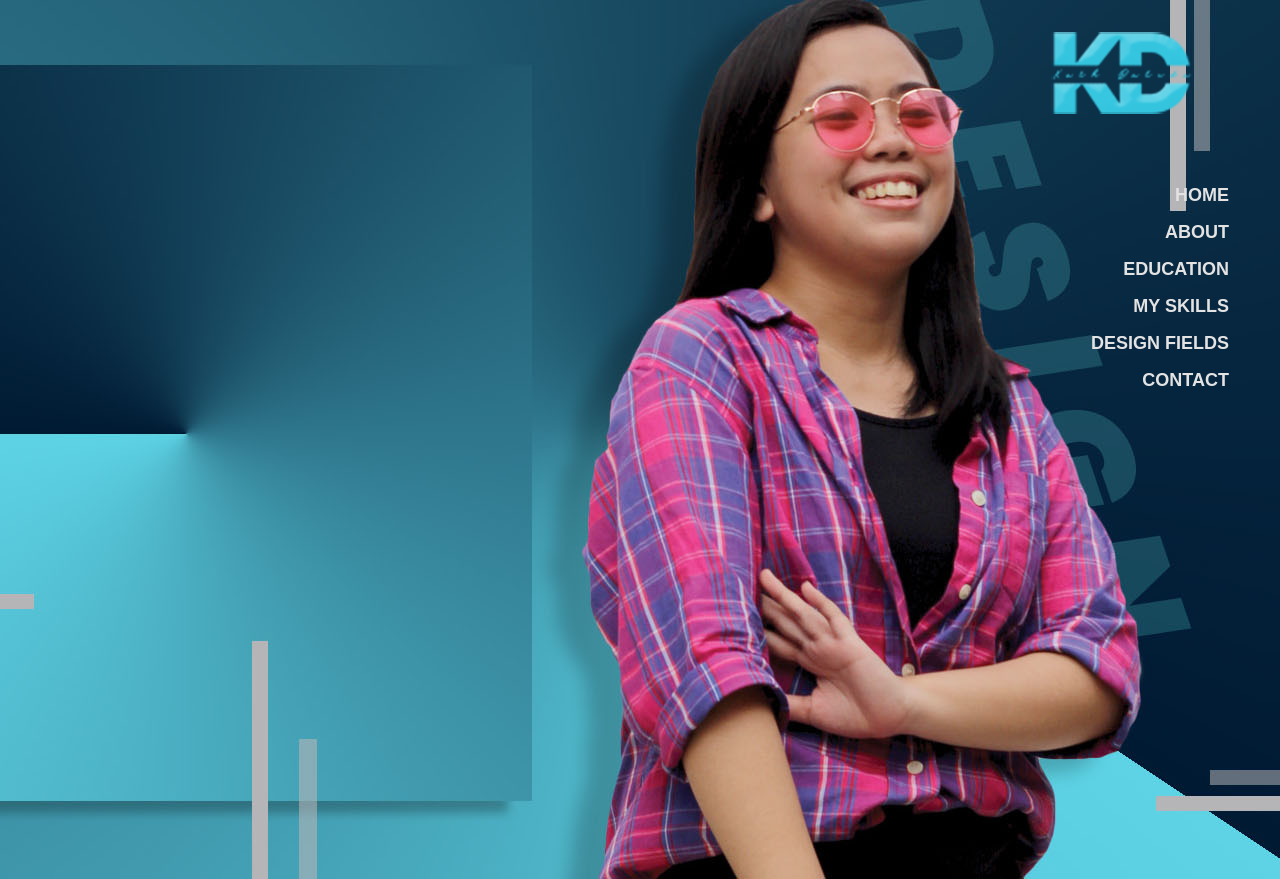
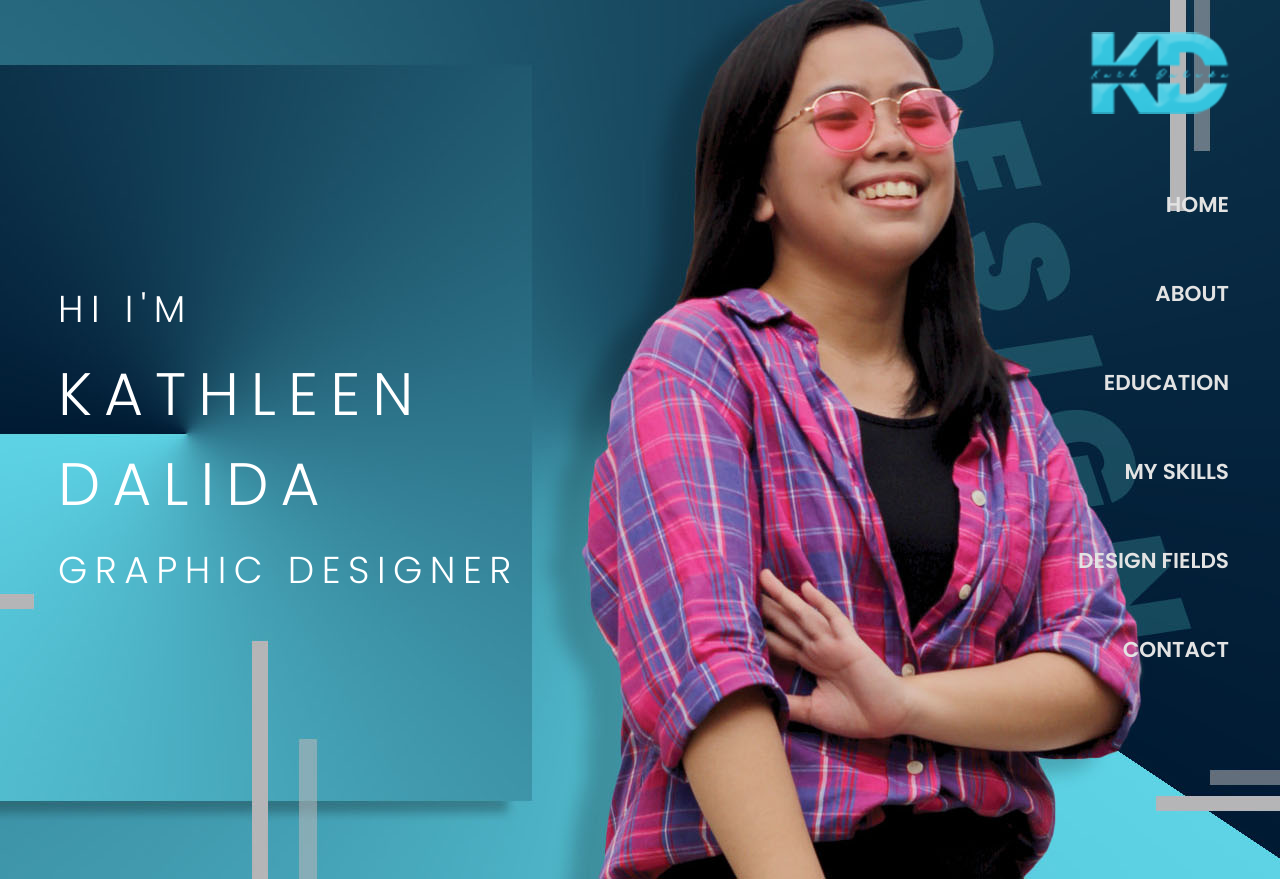
Before and after one commit to giovictor/kathleen-dalida-profile, a Gatsby site: page / in a window 1280 px wide. Built offline with nearby package versions, Linux system fonts and the light colour scheme; Gatsby itself is replaced by a stand-in of ours.

Commit message:
Done with header component

```diff
--- a/gatsby-config.js
+++ b/gatsby-config.js
@@ -1,8 +1,9 @@
 module.exports = {
   siteMetadata: {
-    title: `Gatsby Default Starter`,
-    description: `Kick off your next, great Gatsby project with this default starter. This barebones starter ships with the main Gatsby configuration files you might need.`,
-    author: `@gatsbyjs`,
+    title: `Kathleen Dalida Profile`,
+    firstname: `Kathleen`,
+    lastname:  `Dalida`,
+    job: `Graphic Designer`
   },
   plugins: [
     `gatsby-plugin-react-helmet`,
--- a/package.json
+++ b/package.json
@@ -16,7 +16,8 @@
     "prop-types": "^15.7.2",
     "react": "^16.8.6",
     "react-dom": "^16.8.6",
-    "react-helmet": "^5.2.1"
+    "react-helmet": "^5.2.1",
+    "react-reveal": "^1.2.2"
   },
   "devDependencies": {
     "prettier": "^1.18.2"
--- a/src/components/Header/header.js
+++ b/src/components/Header/header.js
@@ -1,10 +1,12 @@
 import React from "react"
+import Introduction from './introduction'
 import Menu from './menu'
+
 import styles from '../../styles/header.module.css'
 
 const Header = () => (
     <header className={styles.header}>
-
+        <Introduction/>
         <Menu/>
     </header>
 )
--- /dev/null
+++ b/src/components/Header/introduction.js
@@ -0,0 +1,34 @@
+import React from 'react'
+import {useStaticQuery, graphql} from 'gatsby'
+import Slide from 'react-reveal/Slide'
+
+import styles from '../../styles/header.module.css'
+
+const Introduction = () => {
+    const data = useStaticQuery(
+        graphql`
+            query {
+                site {
+                    siteMetadata {
+                        firstname
+                        lastname
+                        job
+                    }
+                }
+            }
+        `
+    )
+
+    return (
+        <Slide left>
+            <div className={styles.introduction}>
+                <p className={styles.greeting}>Hi I'm</p>
+                <p className={styles.firstName}>{data.site.siteMetadata.firstname}</p>
+                <p className={styles.lastName}>{data.site.siteMetadata.lastname}</p>
+                <p className={styles.job}>{data.site.siteMetadata.job}</p>
+            </div>
+        </Slide>
+    )
+}
+
+export default Introduction
--- a/src/components/Header/menu.js
+++ b/src/components/Header/menu.js
@@ -1,12 +1,15 @@
 import React from 'react'
+import Slide from 'react-reveal/Slide'
+
 import styles from '../../styles/header.module.css'
 import logo from '../../images/logo.png'
 
 import MenuItem from './menuItem'
 
 const Menu = () => (
-    <div className="header">
+    <div>
         <img src={logo} className={styles.logo}/>
+        <Slide right>
             <nav className={styles.navbar}>
                 <MenuItem itemName="Home"/>
                 <MenuItem itemName="About"/>
@@ -15,6 +18,7 @@ const Menu = () => (
                 <MenuItem itemName="Design Fields"/>
                 <MenuItem itemName="Contact"/>
             </nav>
+        </Slide>
     </div>
 )
 
--- /dev/null
+++ b/src/components/layout.js
@@ -0,0 +1,17 @@
+import React from 'react'
+import { Helmet } from 'react-helmet'
+
+import favicon from '../images/logo.png'
+
+const Layout = ({children}) => (
+    <div className="profile-container">
+        <Helmet>
+            <title>Kath Dalida</title>
+            <link rel="icon" href={favicon} type="image/png" sizes="16x16"/>
+            <link href="https://fonts.googleapis.com/css?family=Poppins:300,400,600&display=swap" rel="stylesheet"/>
+        </Helmet>
+        {children}
+    </div>
+)
+
+export default Layout
--- a/src/pages/index.js
+++ b/src/pages/index.js
@@ -1,10 +1,13 @@
 import React from "react"
+import Layout from '../components/layout'
 import Header from '../components/Header/header'
 
 const IndexPage = () => (
-    <div className="profile">
-        <Header />
-    </div>
+    <Layout>
+        <div className="profile">
+            <Header />
+        </div>
+    </Layout>
 )
 
 export default IndexPage
--- a/src/styles/header.module.css
+++ b/src/styles/header.module.css
@@ -6,12 +6,41 @@
     width:100%;
     height:879px;
     display:flex;
-    flex-flow:row-reverse wrap;
+    flex-flow:row wrap;
     justify-content:space-between;
+}
+
+.introduction {
+    margin-left:58px;
+    margin-top:281px;
+}
+
+.greeting, .firstName, .lastName, .job {
+    text-transform: uppercase;
+    font-size:37.45px;
+    font-weight:300;
+    color:#ffffff;
+    margin-top:0;
+    margin-bottom:12px;
+    letter-spacing: 0.2em;
+}
+
+.firstName, .lastName {
+    font-size:59.92px;
+}
+
+.firstName {
+    margin-bottom:0;
+}
+
+.lastName {
+    margin-bottom:13px;
 }
 
 .logo {
     margin-top:32px;
+    position: relative;
+    left: 100px;
 }
 
 .navbar {
@@ -21,6 +50,8 @@
 
 .navbar ul {
     list-style-type:none;
+    margin-top:0;
+    margin-bottom:56px;
 }
 
 .navbar ul li {
@@ -30,11 +61,27 @@
 .link {
     text-decoration: none;
     text-transform:uppercase;
-    font-size:18px;
+    font-size:21.57px;
     font-weight:600;
     color:#e3e3e3;
+    letter-spacing: 0.2em;
+}
+
+.link {
+    transition:ease-in-out all 0.4s;
 }
 
 .link:hover {
     color:#32b5f2;
+    border-bottom:solid 11px #32b5f2;
 }
+
+@media screen and (max-width:1366px) {
+    .logo {
+        left:51px;
+    }
+
+    .link {
+        letter-spacing:0;
+    }
+}
```
Also changed, not shown: 1 other file. Lines whose indentation alone changed are shown as unchanged.
